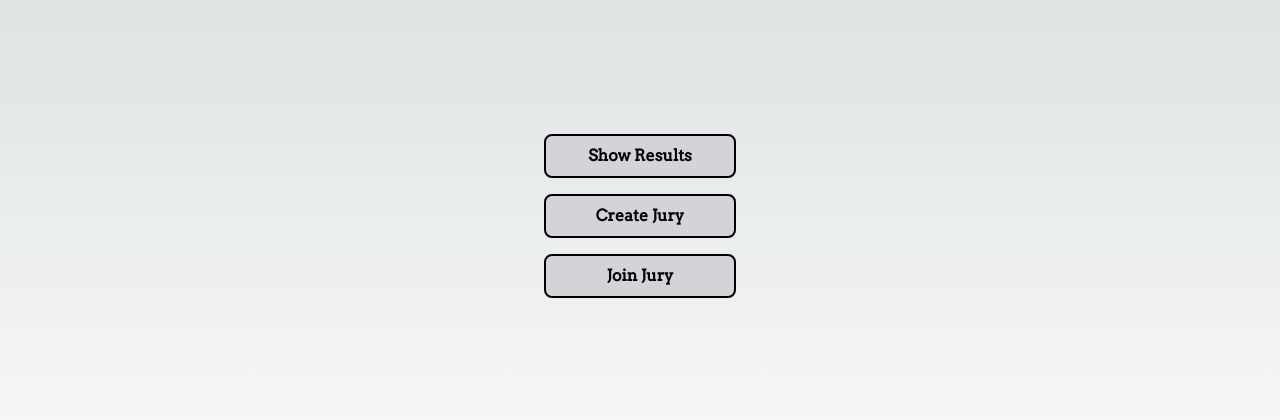
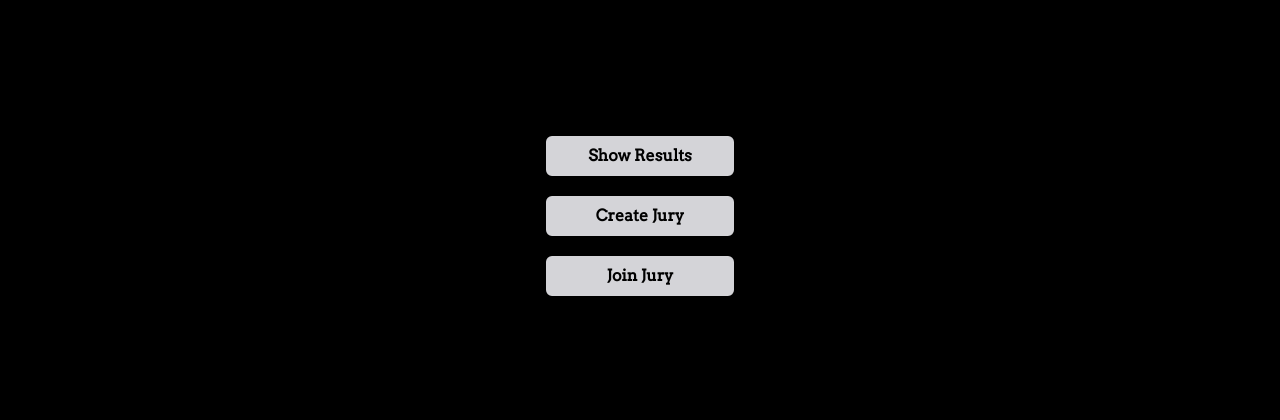
Before and after one commit to nilsfs7/fsmeet-frontend, a Next.js app: page / in a window 1280 px wide. Shown: the part 184-604 px from the top of the page. Built offline with nearby package versions, Linux system fonts and the light colour scheme.

Commit message:
prefer color scheme light

```diff
--- a/styles/globals.css
+++ b/styles/globals.css
@@ -25,7 +25,7 @@
   --card-border-rgb: 131, 134, 135;
 }
 
-@media (prefers-color-scheme: dark) {
+@media (prefers-color-scheme: light) {
   :root {
     --foreground-rgb: 255, 255, 255;
     --background-start-rgb: 0, 0, 0;
@@ -74,8 +74,8 @@ a {
   text-decoration: none;
 }
 
-@media (prefers-color-scheme: dark) {
+@media (prefers-color-scheme: light) {
   html {
-    color-scheme: dark;
+    color-scheme: light;
   }
 }
```
